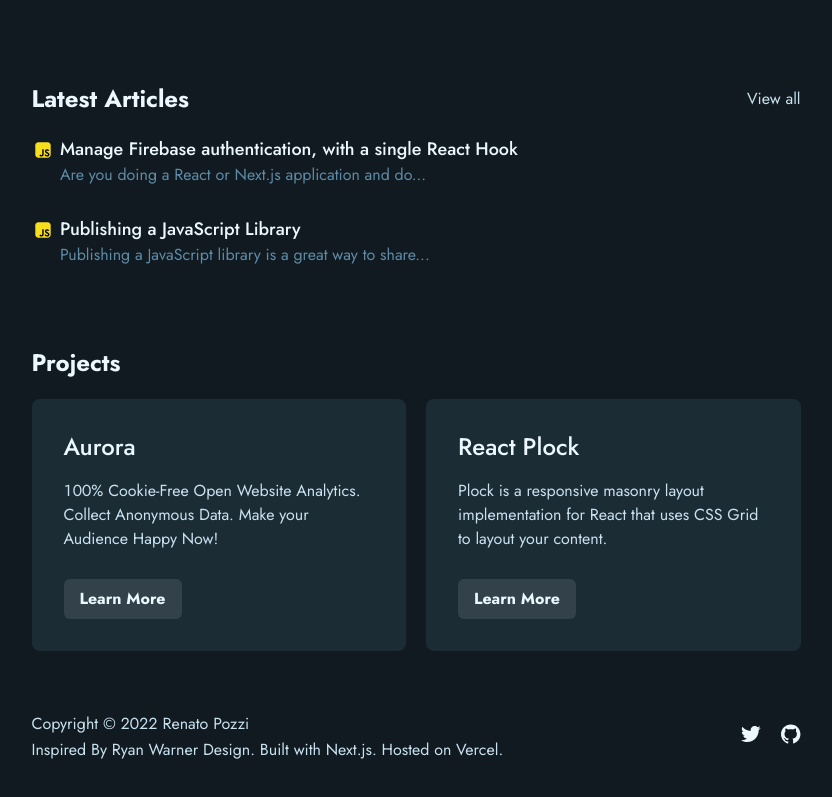
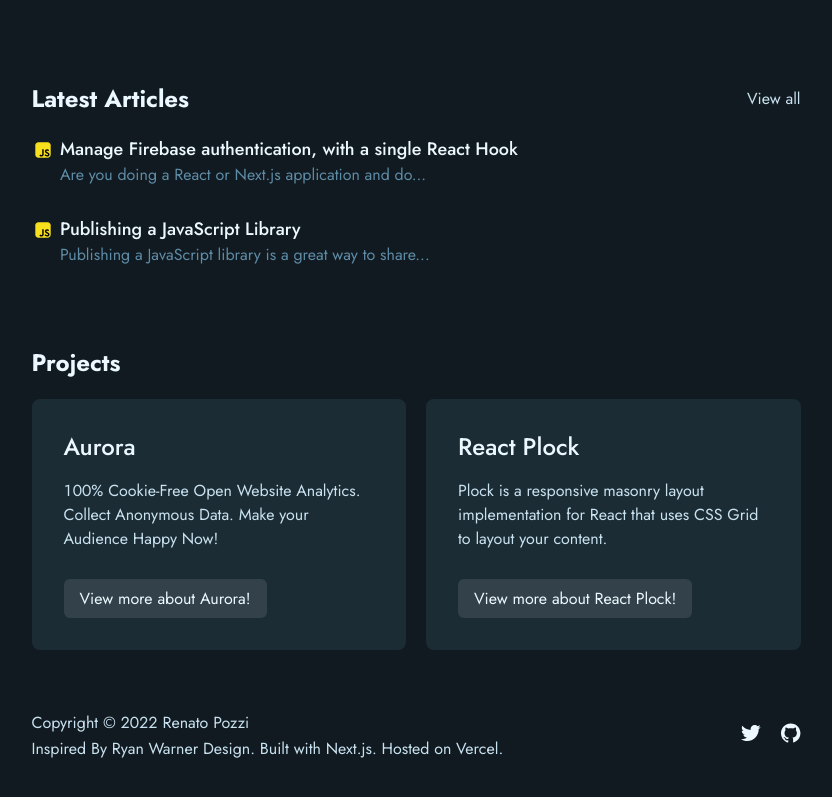
Before and after one commit to itsrennyman/renatopozzi.me, a Next.js app: page / in a window 1280 px wide. Shown: the part 401-1198 px from the top of the page, without its empty margins (224-1056 px from the left). Built offline with nearby package versions, Linux system fonts and the light colour scheme.

Commit message:
fix: changed button accessibility

```diff
--- a/components/Project/index.js
+++ b/components/Project/index.js
@@ -11,7 +11,7 @@ export const Project = ({ title, description, href, alt }) => {
           <Text color="secondary">{description}</Text>
         </Flex>
         <Button as="a" alt={alt} href={href} color="secondary">
-          Learn More
+          View more about {title}!
         </Button>
       </Flex>
     </Card>
--- a/components/UI/Button.js
+++ b/components/UI/Button.js
@@ -8,9 +8,6 @@ export const Button = styled("button", {
   padding: "0.5rem 1rem",
   border: "0px solid $white100",
   borderRadius: "6px",
-  fontSize: "1rem",
-  fontWeight: "700",
-  lineHeight: "1.5rem",
   cursor: "pointer",
   transition: "all 0.2s ease-in-out",
 
```
